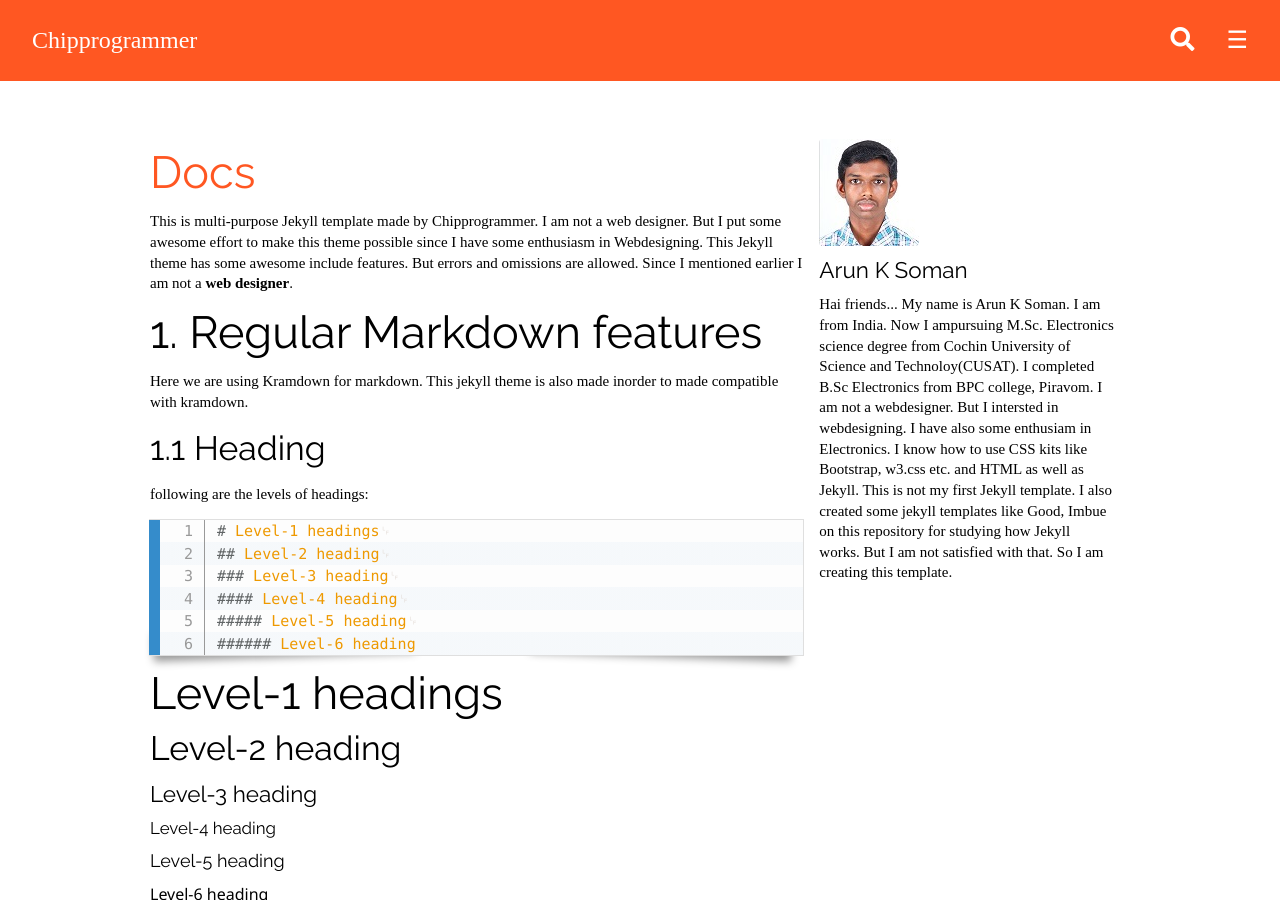
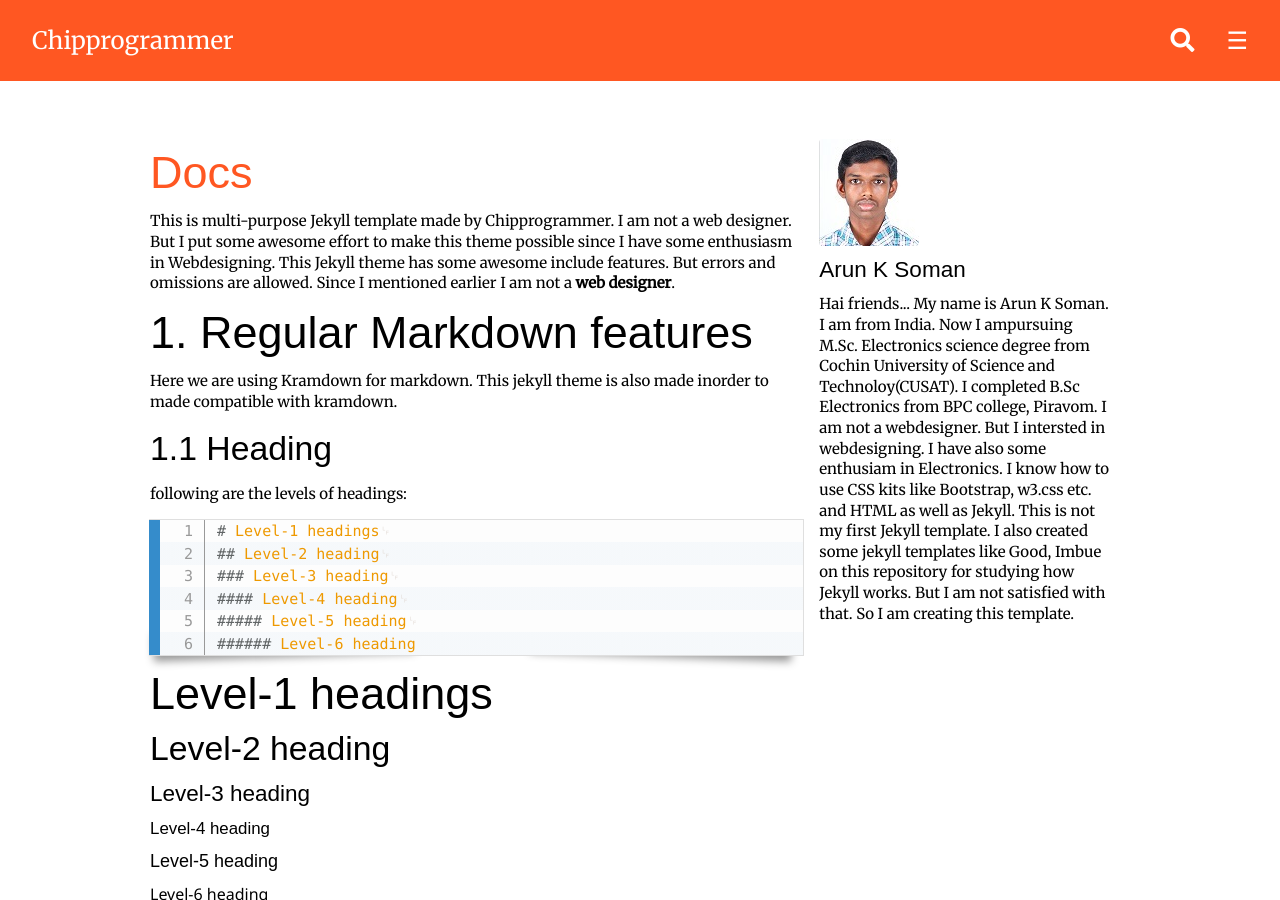
Before and after one commit to techiworld/techiworld.github.io, a Jekyll site: the page built from Documentation.md, in a window 1280 px wide and 900 px high. Built offline with Jekyll 4.4.1, drawn with Linux system fonts in a browser that asks for light colours; comment, search, counter and statistics services are not loaded.

Commit message:
Update head.html

```diff
--- a/_includes/head.html
+++ b/_includes/head.html
@@ -4,7 +4,7 @@
 <link rel="stylesheet" href="{{ site.url }}{{ site.baseurl }}/assets/css/w3.css">
 <link rel="stylesheet" href="{{ site.url }}{{ site.baseurl }}/assets/css/main.css">
 <link rel="stylesheet" href="{{ site.url }}{{ site.baseurl }}/assets/css/typography.css">
-<link rel="stylesheet" href="https://fonts.googleapis.com/css?family=Raleway">
+<link href="https://fonts.googleapis.com/css?family=Merriweather" rel="stylesheet">
 <!-- <link rel="stylesheet" href="https://cdnjs.cloudflare.com/ajax/libs/font-awesome/4.7.0/css/font-awesome.min.css"> -->
 <link rel="stylesheet" href="{{ site.baseurl }}/fonts/css/fontawesome-all.min.css">
 <script src="{{ site.url }}{{ site.baseurl }}/assets/js/main.js"></script>
```
